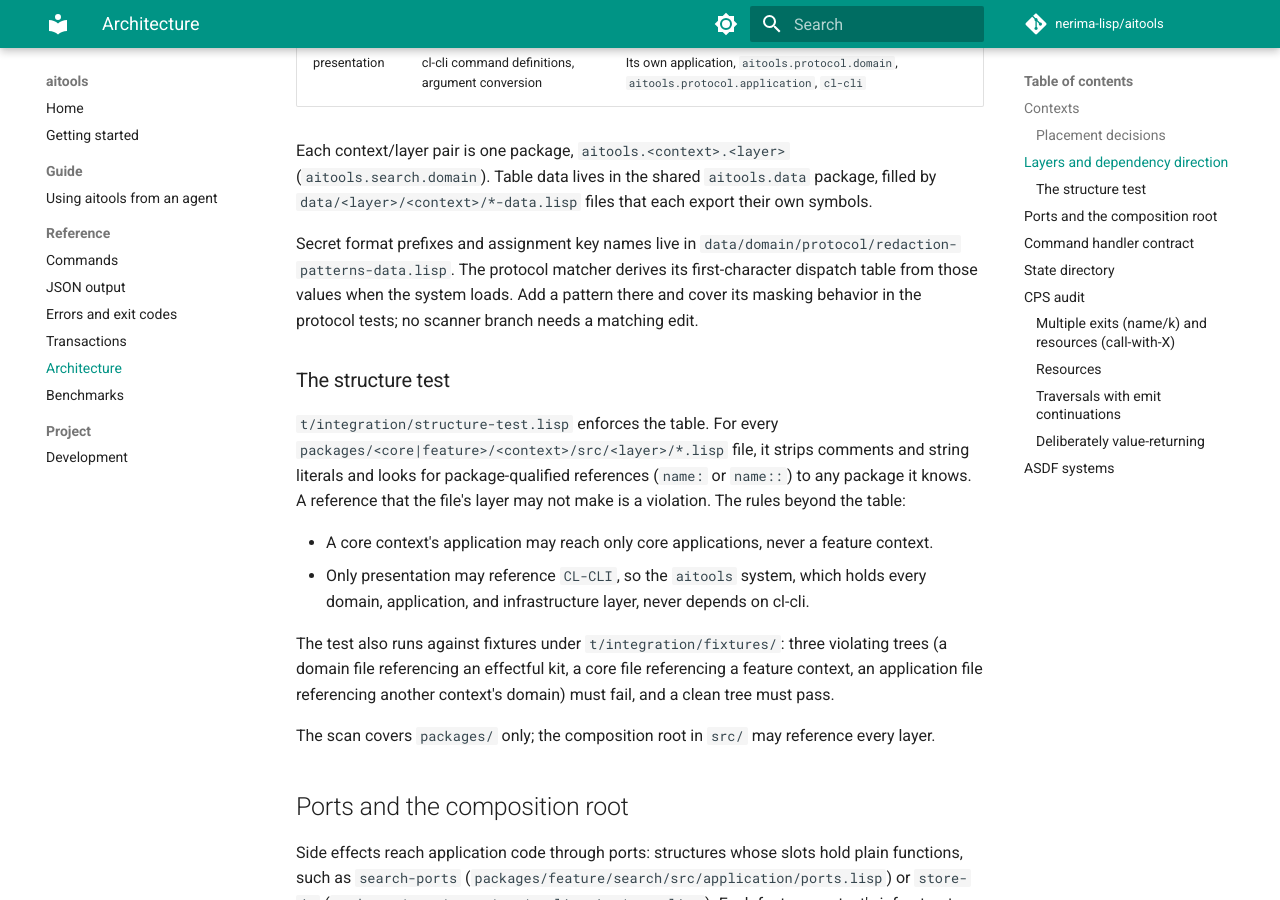
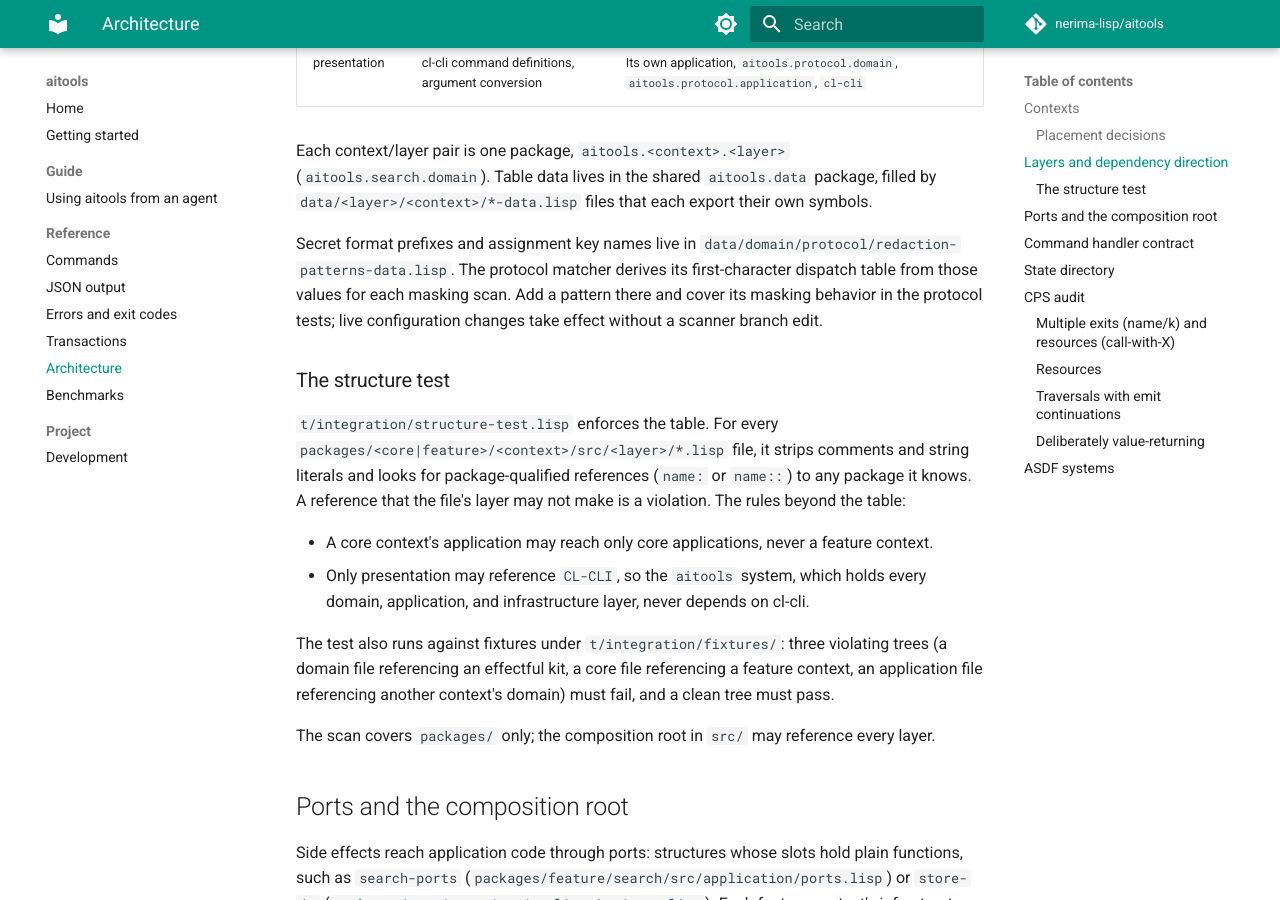
Before and after one commit to nerima-lisp/aitools, an MkDocs documentation site: the page built from docs/src/reference/architecture.md, in a window 1280 px wide and 900 px high, scrolled down 2550 px. Built offline with MkDocs 1.6.1 and Material for MkDocs 9.7.7, drawn with Linux system fonts in a browser that asks for light colours; comment, search, counter and statistics services are not loaded.

Commit message:
fix(protocol): refresh redaction dispatch from live config

```diff
--- a/docs/src/reference/architecture.md
+++ b/docs/src/reference/architecture.md
@@ -74,9 +74,9 @@ export their own symbols.
 
 Secret format prefixes and assignment key names live in
 `data/domain/protocol/redaction-patterns-data.lisp`. The protocol matcher
-derives its first-character dispatch table from those values when the system
-loads. Add a pattern there and cover its masking behavior in the protocol
-tests; no scanner branch needs a matching edit.
+derives its first-character dispatch table from those values for each masking
+scan. Add a pattern there and cover its masking behavior in the protocol tests;
+live configuration changes take effect without a scanner branch edit.
 
 ### The structure test
 
```
Also changed, not shown: 2 other files.
